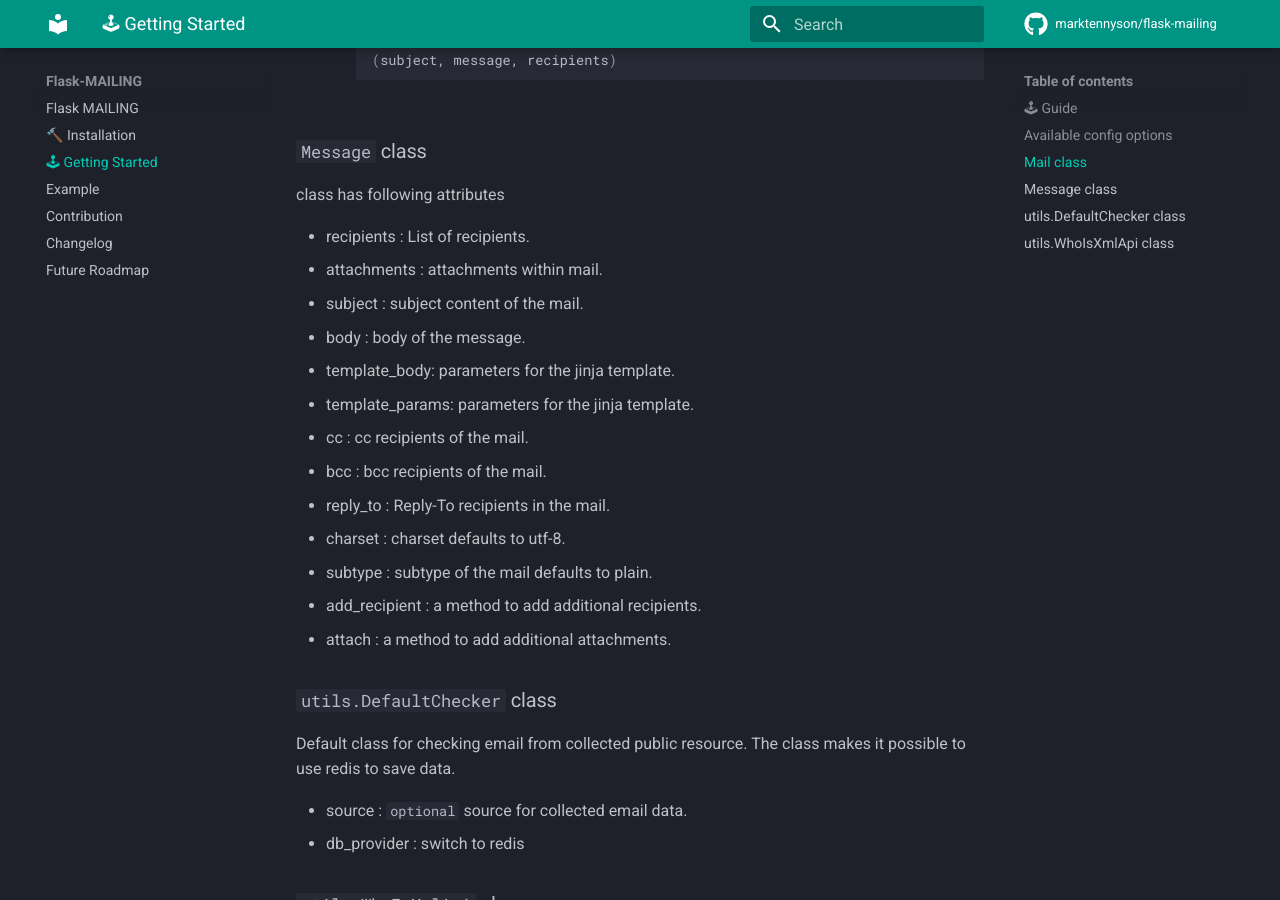
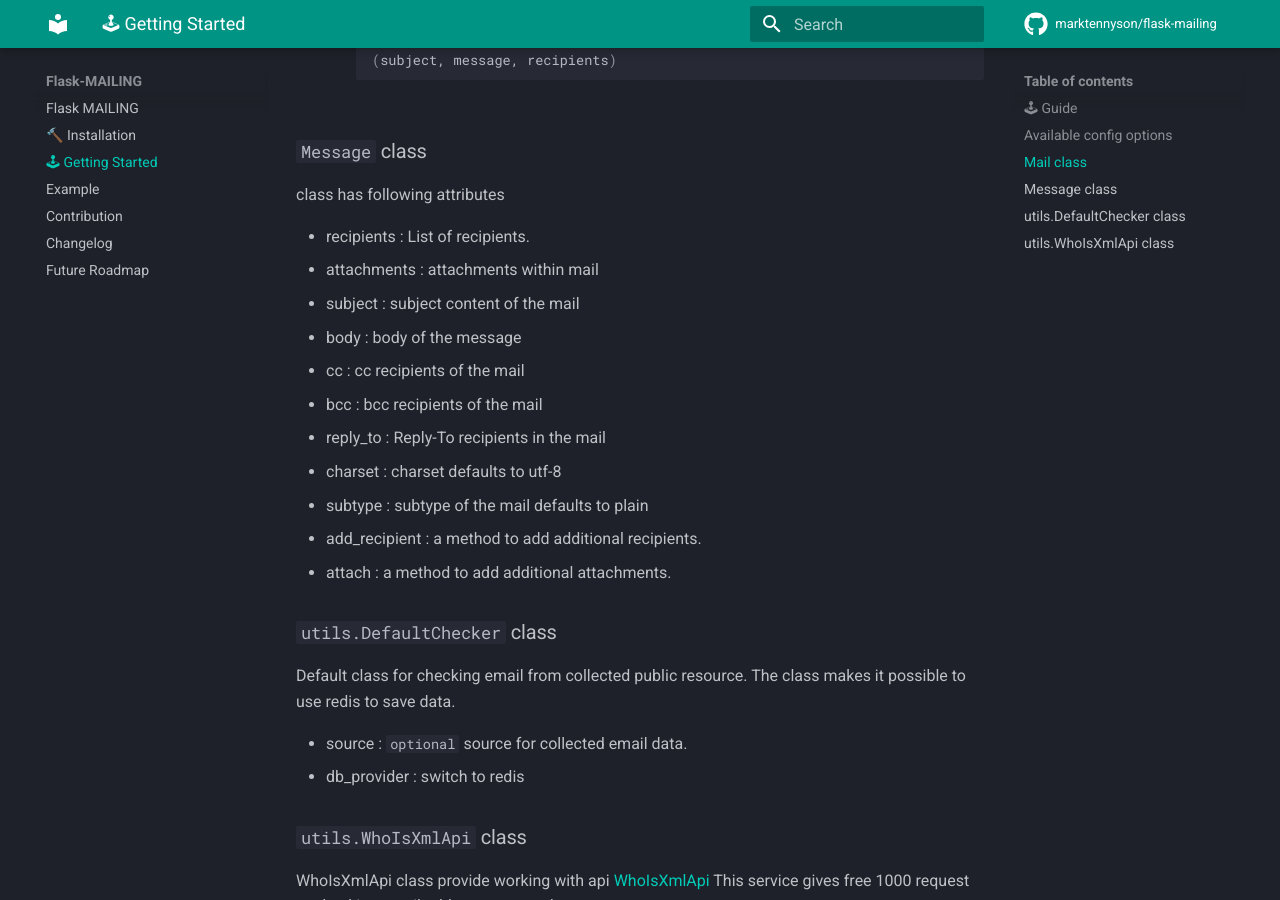
Before and after one commit to marktennyson/flask-mailing, an MkDocs documentation site: the page built from docs/getting-started.md, in a window 1280 px wide and 900 px high, scrolled down 1434 px. Built offline with MkDocs 1.6.1 and Material for MkDocs 9.7.7, drawn with Linux system fonts in a browser that asks for light colours; comment, search, counter and statistics services are not loaded.

Commit message:
Revert "Bump version 0.1.1 => 0.2.0"

```diff
--- a/docs/getting-started.md
+++ b/docs/getting-started.md
@@ -48,16 +48,14 @@ class has following attributes
 
 
 -  recipients  : List of recipients.
--  attachments : attachments within mail.
--  subject  : subject content of the mail.
--  body : body of the message.
--  template_body: parameters for the jinja template.
--  template_params: parameters for the jinja template.
--  cc : cc recipients of the mail.
--  bcc : bcc recipients of the mail.
--  reply_to : Reply-To recipients in the mail.
--  charset : charset defaults to utf-8.
--  subtype : subtype of the mail defaults to plain.
+-  attachments : attachments within mail
+-  subject  : subject content of the mail
+-  body : body of the message
+-  cc : cc recipients of the mail
+-  bcc : bcc recipients of the mail
+-  reply_to : Reply-To recipients in the mail
+-  charset : charset defaults to utf-8
+-  subtype : subtype of the mail defaults to plain
 - add_recipient : a method to add additional recipients.
 - attach : a method to add additional attachments.
 
```
Also changed, not shown: CHANGELOG.md (+3 -3 lines), 1 other file.
